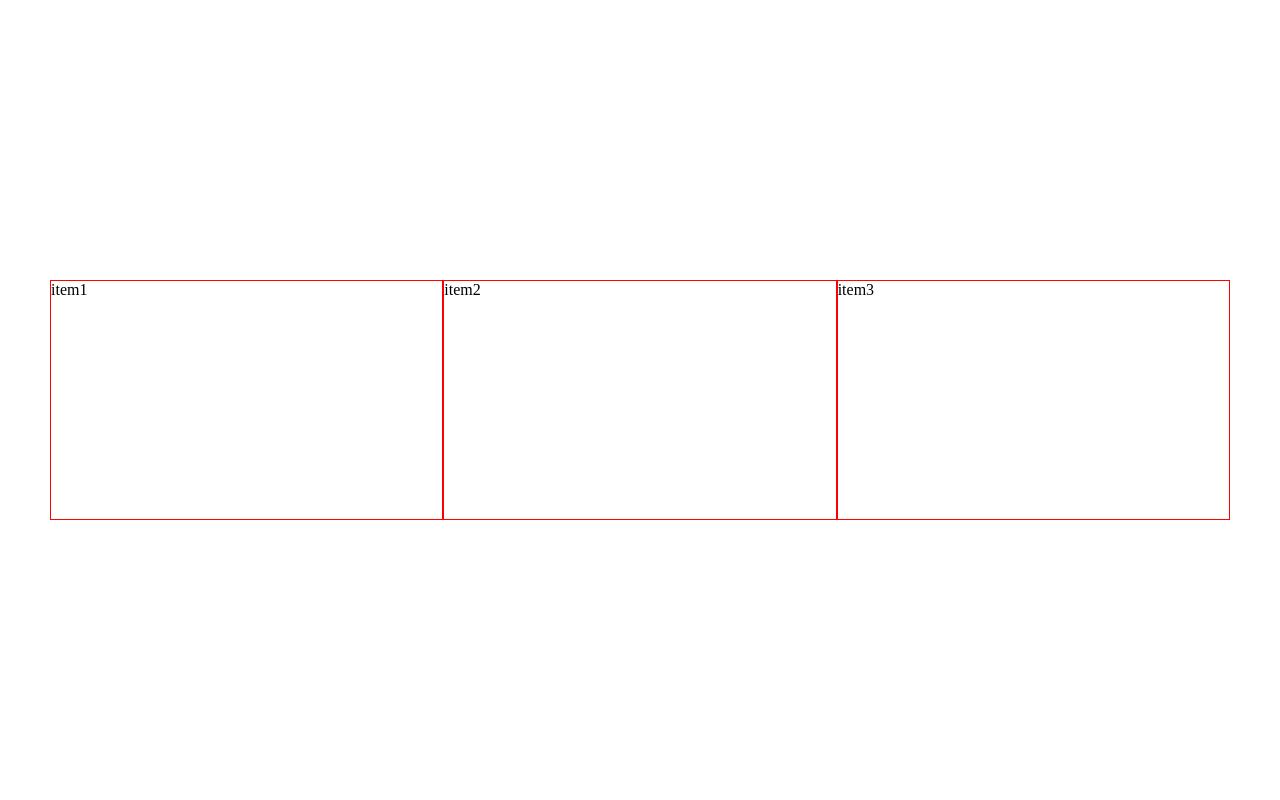
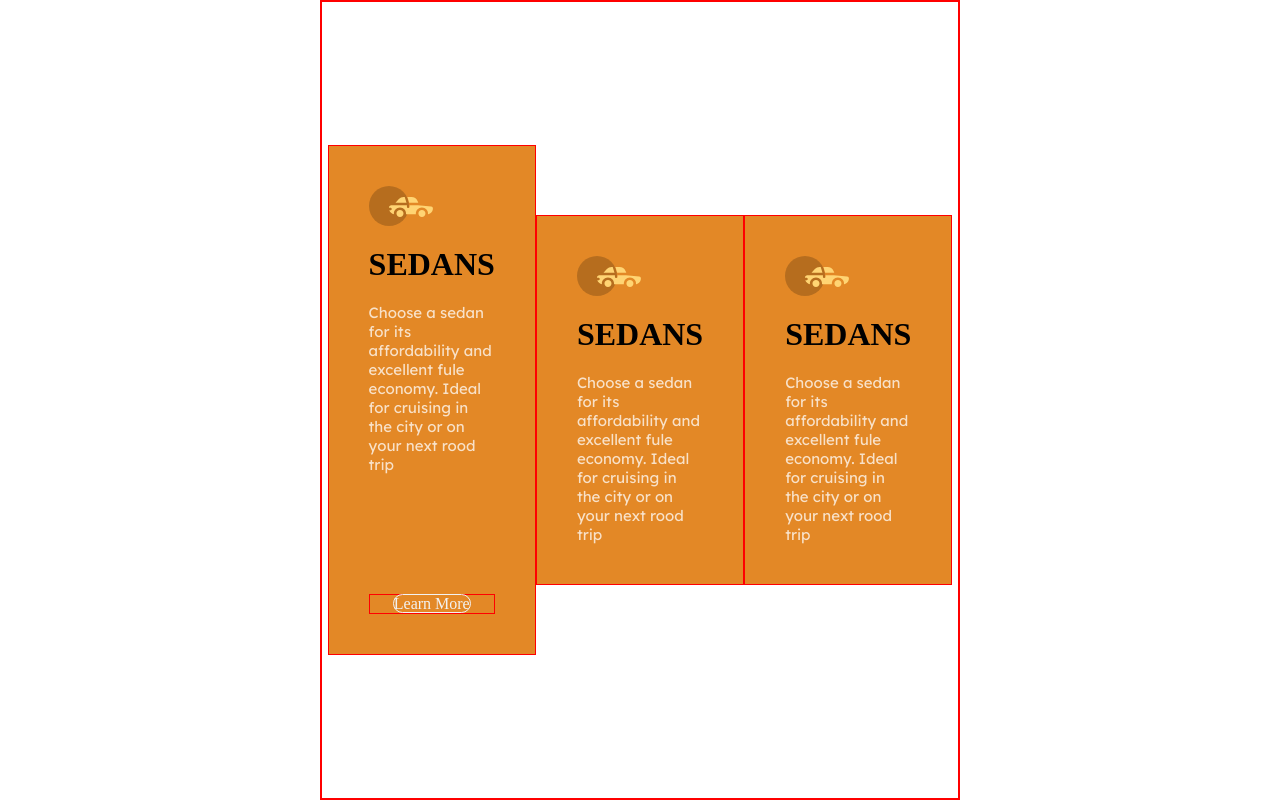
Before and after one commit to jean-devbr/preview_card_component, a plain HTML site: page index.html in a window 1280 px wide. Drawn offline with Linux system fonts and the light colour scheme.

Commit message:
colocando o css

```diff
--- a/index.html
+++ b/index.html
@@ -12,13 +12,22 @@
     <div class="container">
         <main>
             <div class="item1">
-                 item1
+                 <img src="img/icon-sedans.svg" alt="Sedans">
+                 <h1>SEDANS</h1>
+                 <p>Choose a sedan for its affordability and excellent fule economy. Ideal for cruising in the city or on your next rood trip</p>
+                 <div class="aprendaMais">
+                    <a href="#">Learn More</a>
+                </div>
             </div>
             <div class="item2">
-                 item2
+                 <img src="img/icon-sedans.svg" alt="Sedans">
+                 <h1>SEDANS</h1>
+                 <p>Choose a sedan for its affordability and excellent fule economy. Ideal for cruising in the city or on your next rood trip</p>
             </div>
             <div class="item3">
-                 item3
+                 <img src="img/icon-sedans.svg" alt="Sedans">
+                 <h1>SEDANS</h1>
+                 <p>Choose a sedan for its affordability and excellent fule economy. Ideal for cruising in the city or on your next rood trip</p>
             </div>
         </main>
     </div>
--- a/style.css
+++ b/style.css
@@ -1,3 +1,12 @@
+@import url('https://fonts.googleapis.com/css2?family=Lexend+Deca:wght@100..900&display=swap');
+
+@font-face {
+    font-family: 'big_shoulers_display.otf';
+    src: url('font/big_shoulers_display.otf'),
+         url('font/big_shoulers_display.ttf');
+}
+
+
 * {
     margin: 0;
     padding: 0;
@@ -12,34 +21,79 @@ main {
     grid-template-areas:
         'primeira segundo terceiro'
     ;
-    max-width: 1200px;
+
     margin: 0 auto;
     padding: 10px;
 
+    border: 2px solid red;
+
 }
 .container > main {
-    width: 100%;
+    width: 50%;
     height: 100vh;
     display: flex;
+    justify-content: center;
     align-items: center;
+}
+.aprendaMais {
+    margin-top: 100px;
+    border: 1px solid red;
+    text-align: center;
+}
+div > a {
+    border: 1px solid hsl(0, 0%, 95%);
+    text-decoration: none;
+    color:  hsl(0, 0%, 95%);
+    border-radius: 20px;
+
+    width: auto;
 
 }
 
 main > div {
     border: 1px solid red;
-    height: 30vh;
-    width: 100%;
+    height: auto;
+    display: flex;
+    flex-flow: column wrap;
+    gap: 20px;
+    padding: 40px;
+
+
+}
+.item1 {grid-area: primeira;}
+.item2 {grid-area: segundo;}
+.item3 {grid-area: terceiro;}
+
+img {
+    width: 64px;
 }
 .item1 {
-    grid-area: primeira;
+    background-color: hsl(31, 77%, 52%);
+
+
+
 }
 .item2 {
-    grid-area: segundo;
+    background-color: hsl(31, 77%, 52%);
+
 }
 .item3 {
-    grid-area: terceiro;
+    background-color: hsl(31, 77%, 52%);
+
 }
+h1 {
+    font-family: 'big_shoulers_display';
+    font-weight: 700;
+    font-size: 15px
+    color: hsl(0, 0%, 95%);
+}
+p {
+    font-family: "Lexend Deca", sans-serif;
+    font-weight: 400;
+    font-size: 15px;
+    color: hsla(0, 0%, 100%, 0.75);
 
+}
 @media (max-width: 739px){
 
     main {
@@ -58,10 +112,8 @@ main > div {
     margin-top: 50px;
     width: 100%;
     height: 100vh;
-    display: flex;
-    flex-flow: column wrap;
+
+    flex-direction: column;
 
 }
-
-
 }
```
Also changed, not shown: font/big_shoulers_display.otf (added), font/big_shoulers_display.ttf (added).
